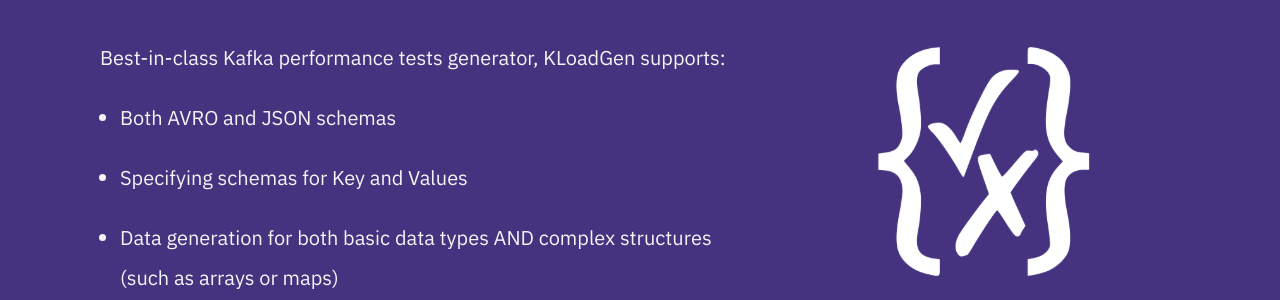
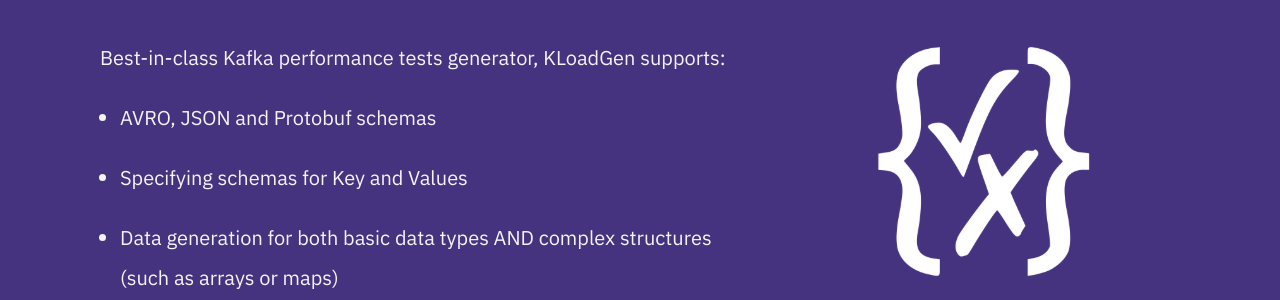
Before and after one commit to sngular/kloadgen, a Jekyll site: the page built from index.md, in a window 1280 px wide and 900 px high, scrolled down 1090 px. Shown: the part 156-456 px from the top of the window. Built offline with Jekyll 4.4.1, drawn with Linux system fonts in a browser that asks for light colours; nearby versions of some CDN libraries.

Commit message:
Update sitetext.yml

```diff
--- a/_data/sitetext.yml
+++ b/_data/sitetext.yml
@@ -13,7 +13,7 @@ mainfeatures:
   description:  |
     Best-in-class Kafka performance tests generator, KLoadGen supports:
 
-    - Both AVRO and JSON schemas
+    - AVRO, JSON and Protobuf schemas
     - Specifying schemas for Key and Values
     - Data generation for both basic data types AND complex structures (such as arrays or maps)
     - Specifying data sets to generate data from them
```
